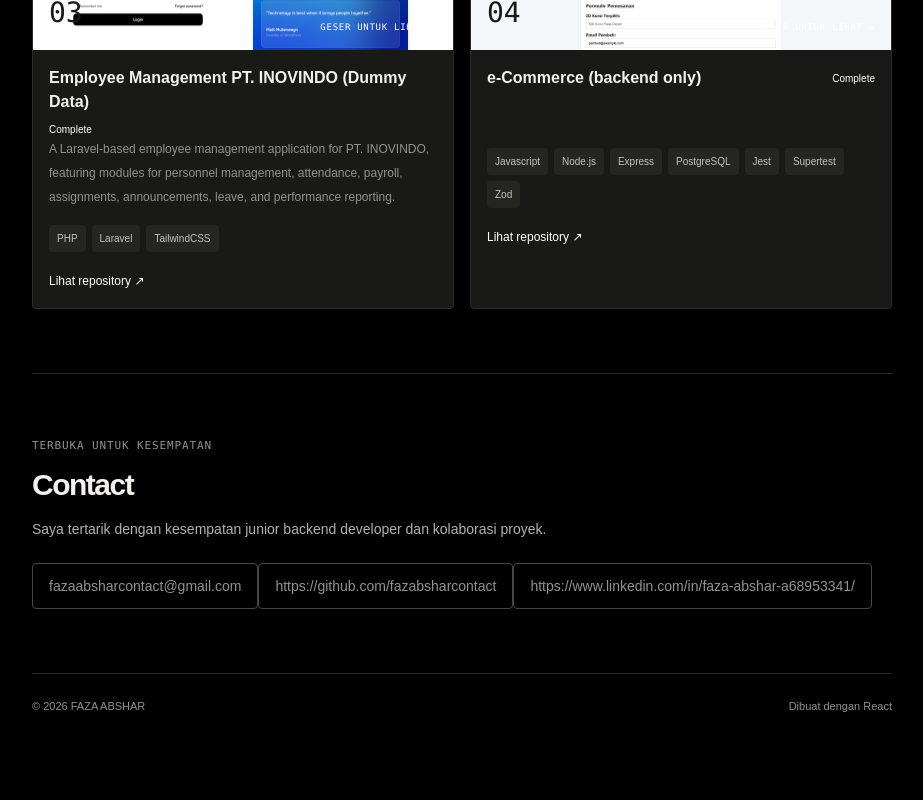
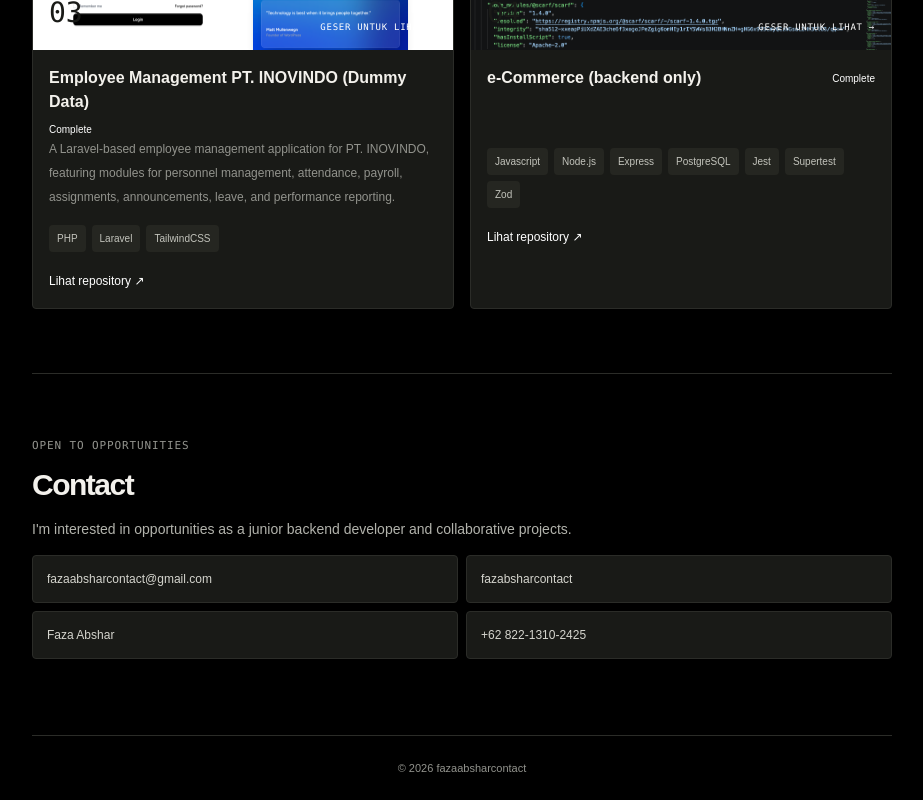
Before and after one commit to fazabsharcontact/PORTFOLIO, a React app: page / in a window 1280 px wide. Shown: the part 1987-2787 px from the top of the page, without its empty margins (178-1101 px from the left). Before the commit the page ends 2725 px from the top, so only its background shows below. Built offline with nearby package versions, Linux system fonts and the light colour scheme; the HTML template or start-up script is replaced by a standard one.

Commit message:
update contact

```diff
--- a/src/App.jsx
+++ b/src/App.jsx
@@ -1,4 +1,4 @@
-import { profile, projects, skills } from "./assets/data/portfolio.js";
+import { profile, projects, skills, contacts } from "./assets/data/portfolio.js";
 
 function App() {
   return (
@@ -7,8 +7,8 @@ function App() {
         <a className="brand" href="#home">
           {profile.name.toUpperCase()}
         </a>
-        <a className="top-link" href={`mailto:${profile.email}`}>
-          Contact Me
+        <a className="top-link" href='#contact'>
+          Contact
         </a>
       </header>
       <section
@@ -167,40 +167,54 @@ function App() {
 
       <section className="py-14 sm:py-16" id="contact">
         <p className="mb-3 font-mono text-[11px] tracking-[0.08em] text-[#92938d]">
-          TERBUKA UNTUK KESEMPATAN
+          OPEN TO OPPORTUNITIES
         </p>
         <h2 className="text-3xl font-bold tracking-[-0.05em]">
           Contact
         </h2>
         <p className="mt-3 max-w-xl text-sm leading-7 text-[#b2b3ac]">
-          Saya tertarik dengan kesempatan junior backend developer dan
-          kolaborasi proyek.
+          I'm interested in opportunities as a junior backend developer and
+          collaborative projects.
         </p>
+        <div className="grid grid-cols-1 gap-2 sm:grid-cols-2 md:grid-cols-2 py-3">
           <a
-          className="mt-5 inline-block rounded border border-[#45483b] px-4 py-3 text-sm text-[#92938d]"
-          href={`mailto:${profile.email}`}
+            className="flex min-h-12 items-center gap-2.5 rounded border border-[#2b2c28] bg-[#191a17] px-3.5 text-xs text-[#d5d5ce] hover:text-[#c4f36b]"
+            href={`mailto:${contacts.email}`}
           >
-          {profile.email}
+            fazaabsharcontact@gmail.com
+          </a>
+
+          <a
+            className="flex min-h-12 items-center gap-2.5 rounded border border-[#2b2c28] bg-[#191a17] px-3.5 text-xs text-[#d5d5ce] hover:text-[#c4f36b]"
+            href={contacts.github}
+            target="_blank"
+            rel="noreferrer"
+          >
+            fazabsharcontact          </a>
+
+          <a
+            className="flex min-h-12 items-center gap-2.5 rounded border border-[#2b2c28] bg-[#191a17] px-3.5 text-xs text-[#d5d5ce] hover:text-[#c4f36b]"
+            href={contacts.linkedin}
+            target="_blank"
+            rel="noreferrer"
+          >
+            Faza Abshar
           </a>
           <a
-          className="mt-5 inline-block rounded border border-[#45483b] px-4 py-3 text-sm text-[#92938d]"
-          href={`mailto:${profile.email}`}
+            className="flex min-h-12 items-center gap-2.5 rounded border border-[#2b2c28] bg-[#191a17] px-3.5 text-xs text-[#d5d5ce] hover:text-[#c4f36b]"
+            href={contacts.whatsapp}
+            target="_blank"
+            rel="noreferrer"
           >
-          {profile.github}
+            +62 822-1310-2425
           </a>
-        <a
-          className="mt-5 inline-block rounded border border-[#45483b] px-4 py-3 text-sm text-[#92938d]"
-          href={`mailto:${profile.email}`}
-        >
-          {profile.linkedin}
-        </a>
+        </div>
       </section>
 
-      <footer className="flex flex-wrap justify-between gap-4 border-t border-[#2b2c28] py-6 text-[11px] text-[#92938d]">
+      <footer className="justify-center flex flex-wrap gap-4 border-t border-[#2b2c28] py-6 text-[11px] text-[#92938d]">
         <span>
-          © {new Date().getFullYear()} {profile.name}
+          © {new Date().getFullYear()} fazaabsharcontact
         </span>
-        <span>Dibuat dengan React</span>
       </footer>
     </main>
   );
--- a/src/assets/data/portfolio.js
+++ b/src/assets/data/portfolio.js
@@ -18,6 +18,13 @@ export const profile = {
   email: "fazaabsharcontact@gmail.com",
   github: "https://github.com/fazabsharcontact",
   linkedin: "https://www.linkedin.com/in/faza-abshar-a68953341/",
+};
+
+export const contacts = {
+  email: "fazaabsharcontact@gmail.com",
+  github: "https://github.com/fazabsharcontact",
+  linkedin: "https://www.linkedin.com/in/faza-abshar-a68953341/",
+  whatsapp: "082213102425",
 };
 
 export const skills = [
@@ -91,7 +98,7 @@ export const projects = [
     status: "Complete",
     github: "https://github.com/fazabsharcontact/TicketBookingApi.git",
     images: [
-      "/images/project2/ticketbookingapi1.png",
+      "/images/project4/eCommerce1.png",
     ],
   },
 ];
```
Also changed, not shown: public/images/project4/eCommerce1.png (added). Lines whose indentation alone changed are shown as unchanged.
